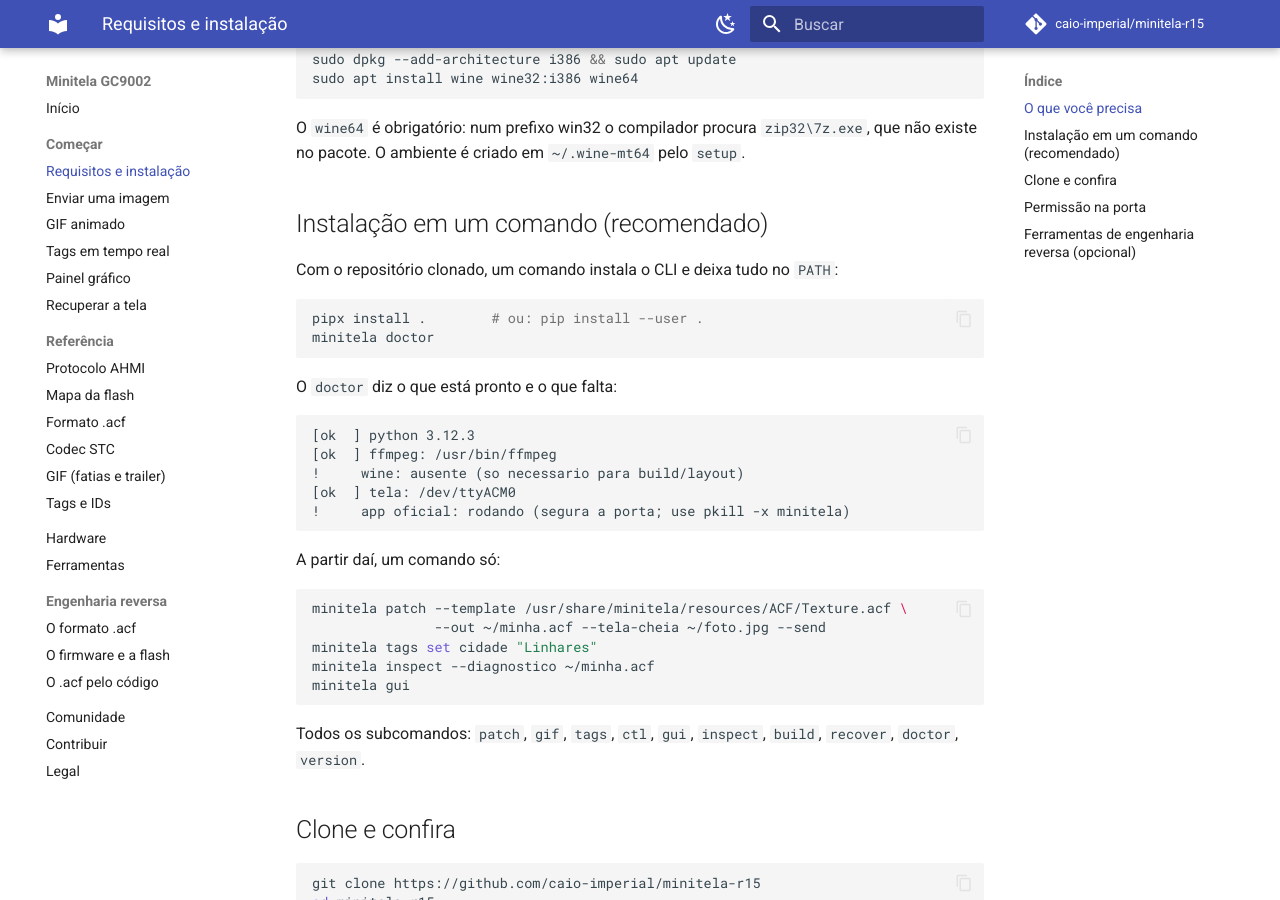
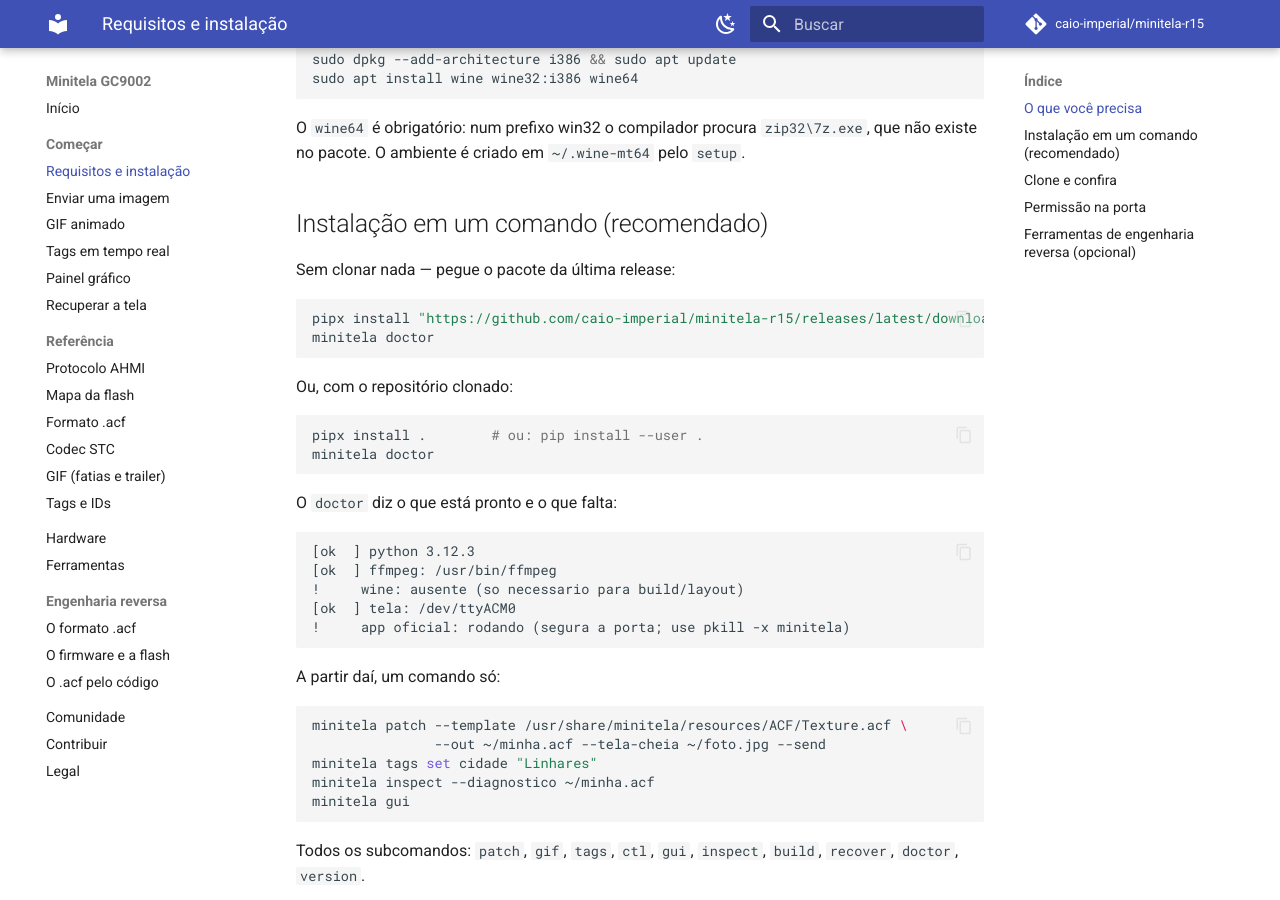
Before and after one commit to caio-imperial/minitela-r15, an MkDocs documentation site: the page built from docs/comecar/instalacao.md, in a window 1280 px wide and 900 px high, scrolled down 435 px. Built offline with MkDocs 1.6.1 and Material for MkDocs 9.7.7, drawn with Linux system fonts in a browser that asks for light colours; comment, search, counter and statistics services are not loaded.

Commit message:
docs: instalar direto da release (wheel) sem clonar

````diff
--- a/docs/comecar/instalacao.md
+++ b/docs/comecar/instalacao.md
@@ -22,7 +22,14 @@ existe no pacote. O ambiente é criado em `~/.wine-mt64` pelo `setup`.
 
 ## Instalação em um comando (recomendado)
 
-Com o repositório clonado, um comando instala o CLI e deixa tudo no `PATH`:
+Sem clonar nada — pegue o pacote da última release:
+
+```bash
+pipx install "https://github.com/caio-imperial/minitela-r15/releases/latest/download/minitela_r15-0.1.0-py3-none-any.whl"
+minitela doctor
+```
+
+Ou, com o repositório clonado:
 
 ```bash
 pipx install .        # ou: pip install --user .
````
Also changed, not shown: README.md (+4 -2 lines).
